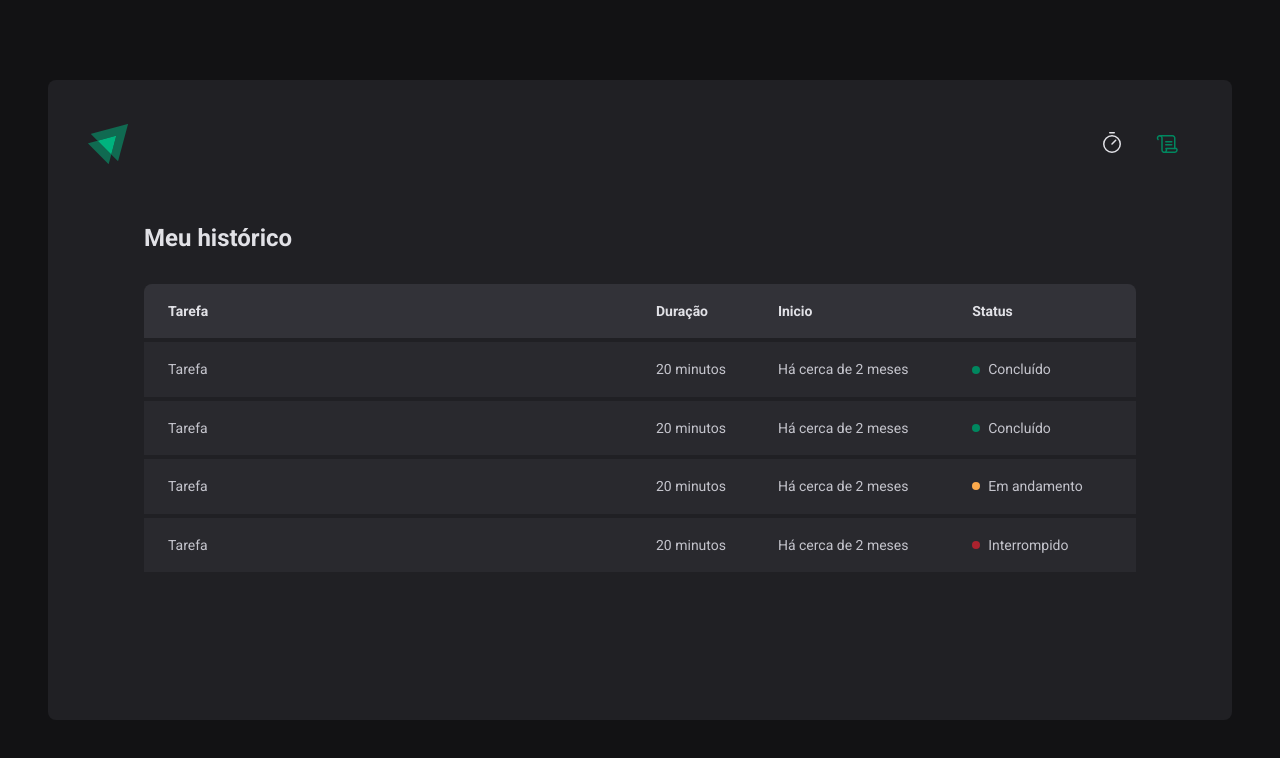
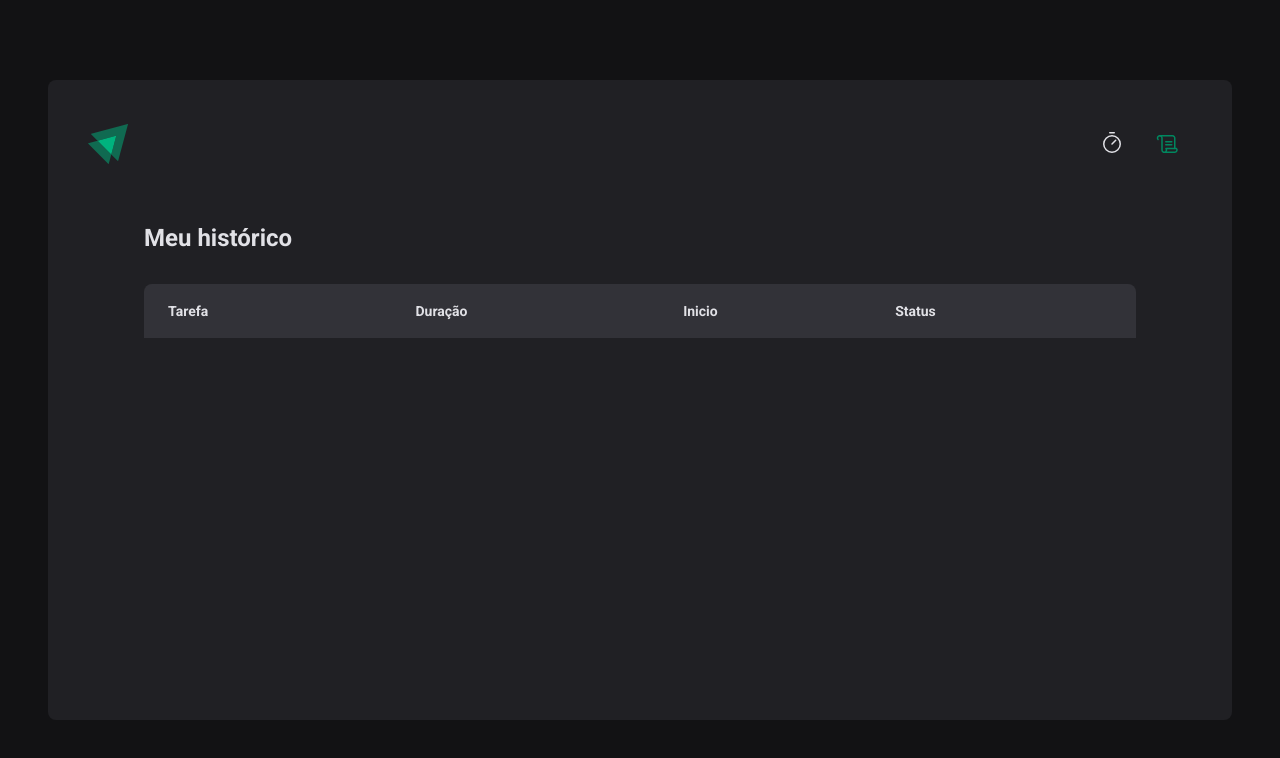
Before and after one commit to Leozinho11/IgniteTimer, a React (Vite) app in the folder ignitetimer/: page /history in a window 1280 px wide. Shown: the top 758 px of the page. Built offline with nearby package versions, Linux system fonts and the light colour scheme.

Commit message:
App done

```diff
--- /dev/null
+++ b/ignitetimer/src/contexts/CyclesContexts.tsx
@@ -0,0 +1,95 @@
+import { createContext, ReactNode, useState } from "react";
+
+interface CreateCycleData {
+    task: string
+    minutesAmount: number
+}
+
+interface Cycle {
+    id: string,
+    task: string,
+    minutesAmount: number,
+    startDate: Date,
+    interruptedDate?: Date,
+    finishedDate?: Date
+}
+
+interface CyclesContextType {
+    cycles: Cycle[]
+    activeCycle: Cycle | undefined
+    activeCycleId: string | null
+    amountSecondsPassed: number
+    markCurrentCycleAsFinished: () => void
+    setSecondsPassed: (seconds: number) => void
+    createNewCicle: (data: CreateCycleData) => void
+    interruptCurrentCycle: () => void
+}
+
+
+export const CyclesContext = createContext({} as CyclesContextType)
+
+interface CyclesContextProviderProps {
+    children: ReactNode
+}
+
+export function CyclesContextProvider({ children }: CyclesContextProviderProps) {
+
+    const [cycles, setCycles] = useState<Cycle[]>([]);
+    const [activeCycleId, setActiveCycleId] = useState<string | null>(null)
+    const [amountSecondsPassed, setAmountSecondsPassed] = useState(0)
+
+    const activeCycle = cycles.find((cycle) => cycle.id === activeCycleId)
+
+    function setSecondsPassed(seconds: number){
+        setAmountSecondsPassed(seconds)
+    }
+
+    function markCurrentCycleAsFinished(){
+        setCycles((state) =>
+            state.map(cycle => {
+            if(cycle.id === activeCycleId){
+               return { ...cycle, interruptedDate: new Date() }
+            } else{
+                return cycle
+            }
+        }),
+        )
+    }
+
+    function createNewCicle(data: CreateCycleData){
+        const id = String(new Date().getTime())
+
+        const newCycle: Cycle = {
+        id,
+        task: data.task,
+        minutesAmount: data.minutesAmount,
+        startDate: new Date(),
+       }
+
+       setCycles((state) => [...state, newCycle])
+       setActiveCycleId(id)
+       setAmountSecondsPassed(0)
+    }
+
+    function interruptCurrentCycle(){
+
+        setActiveCycleId(null)
+        document.title = 'Ignite Timer'
+    }
+
+    return(
+        <CyclesContext.Provider
+        value={{
+          cycles,
+          activeCycle,
+          activeCycleId,
+          amountSecondsPassed,
+          markCurrentCycleAsFinished,
+          setSecondsPassed,
+          createNewCicle,
+          interruptCurrentCycle
+        }}>
+            {children}
+        </CyclesContext.Provider>
+    )
+}
--- a/ignitetimer/src/pages/History/Index.tsx
+++ b/ignitetimer/src/pages/History/Index.tsx
@@ -1,9 +1,17 @@
+import { useContext } from "react";
+import { formatDistanceToNow } from "date-fns";
+import ptBR from "date-fns/esm/locale/pt-BR";
+import { CyclesContext } from "../../contexts/CyclesContexts";
 import { HistoryContainer, HistoryList, Status } from "./styles";
 
 export function History(){
+
+    const { cycles } = useContext(CyclesContext)
+
     return(
         <HistoryContainer>
             <h1>Meu histórico</h1>
+
 
             <HistoryList>
                 <table>
@@ -17,38 +25,31 @@
                     </thead>
 
                     <tbody>
-                        <tr>
-                            <td>Tarefa</td>
-                            <td>20 minutos</td>
-                            <td>Há cerca de 2 meses</td>
+                      {cycles.map(cycle => {
+                        return(
+                        <tr key={cycle.id}>
+                            <td>{cycle.task}</td>
+                            <td>{cycle.minutesAmount} minutos</td>
+                            <td>{formatDistanceToNow(cycle.startDate, {
+                                addSuffix: true,
+                                locale: ptBR
+                            })}</td>
                             <td>
-                            <Status statusColor="green">Concluído</Status>
+                              {cycle.finishedDate && (
+                              <Status statusColor="green">Concluido</Status>
+                              )}
+
+                              {cycle.interruptedDate && (
+                              <Status statusColor="red">Interrompido</Status>
+                              )}
+
+                              {(!cycle.finishedDate && !cycle.interruptedDate) && (
+                              <Status statusColor="yellow">Em andamento</Status>
+                              )}
                             </td>
                         </tr>
-                        <tr>
-                            <td>Tarefa</td>
-                            <td>20 minutos</td>
-                            <td>Há cerca de 2 meses</td>
-                            <td>
-                            <Status statusColor="green">Concluído</Status>
-                            </td>
-                        </tr>
-                        <tr>
-                            <td>Tarefa</td>
-                            <td>20 minutos</td>
-                            <td>Há cerca de 2 meses</td>
-                            <td>
-                            <Status statusColor="yellow">Em andamento</Status>
-                            </td>
-                        </tr>
-                        <tr>
-                            <td>Tarefa</td>
-                            <td>20 minutos</td>
-                            <td>Há cerca de 2 meses</td>
-                            <td>
-                            <Status statusColor="red">Interrompido</Status>
-                            </td>
-                        </tr>
+                        )
+                      })}
                     </tbody>
                 </table>
             </HistoryList>
--- a/ignitetimer/src/pages/Home/Index.tsx
+++ b/ignitetimer/src/pages/Home/Index.tsx
@@ -3,30 +3,11 @@
 import { FormProvider, useForm } from 'react-hook-form';
 import { zodResolver } from '@hookform/resolvers/zod';
 import Zod, * as zod from 'zod';
-import { createContext, useState } from "react";
+import { useContext } from "react";
 import { NewCycleForm } from "./components/NewCycleForm/Index";
 import { Countdown } from "./components/Countdown/Index";
+import { CyclesContext } from "../../contexts/CyclesContexts";
 
-
-interface Cycle {
-    id: string,
-    task: string,
-    minutesAmount: number,
-    startDate: Date,
-    interruptedDate?: Date,
-    finishedDate?: Date
-}
-
-
-interface CyclesContextType {
-    activeCycle: Cycle | undefined
-    activeCycleId: string | null
-    amountSecondsPassed: number
-    markCurrentCycleAsFinished: () => void
-    setSecondsPassed: (seconds: number) => void
-}
-
-export const CyclesContext = createContext({} as CyclesContextType)
 
 const newCycleFormValidationSchema = zod.object({
     task: zod.string().min(1, 'Informe a tarefa'),
@@ -38,15 +19,8 @@
 type NewCicleFormData = zod.infer<typeof newCycleFormValidationSchema>
 
 export function Home(){
-    const [cycles, setCycles] = useState<Cycle[]>([]);
-    const [activeCycleId, setActiveCycleId] = useState<string | null>(null)
-    const [amountSecondsPassed, setAmountSecondsPassed] = useState(0)
 
-    const activeCycle = cycles.find((cycle) => cycle.id === activeCycleId)
-
-    function setSecondsPassed(seconds: number){
-        setAmountSecondsPassed(seconds)
-    }
+    const { activeCycle, createNewCicle, interruptCurrentCycle } = useContext(CyclesContext)
 
     const newCycleForm = useForm<NewCicleFormData>({
         resolver: zodResolver(newCycleFormValidationSchema),
@@ -58,40 +32,9 @@
 
     const {handleSubmit, watch, reset} = newCycleForm
 
-    function markCurrentCycleAsFinished(){
-        setCycles((state) =>
-            state.map(cycle => {
-            if(cycle.id === activeCycleId){
-               return { ...cycle, interruptedDate: new Date() }
-            } else{
-                return cycle
-            }
-        }),
-        )
-    }
-
-    function handleCreateNewCicle(data: NewCicleFormData){
-        const id = String(new Date().getTime())
-
-        const newCycle: Cycle = {
-        id,
-        task: data.task,
-        minutesAmount: data.minutesAmount,
-        startDate: new Date(),
-       }
-
-       setCycles((state) => [...state, newCycle])
-       setActiveCycleId(id)
-       setAmountSecondsPassed(0)
-
-       reset()
-
-    }
-
-    function handleInterruptCycle(){
-
-        setActiveCycleId(null)
-        document.title = 'Ignite Timer'
+    function handleCreateNewCicle(data: NewCicleFormData) {
+        createNewCicle(data)
+        reset()
     }
 
     const task = watch('task')
@@ -101,22 +44,14 @@
     return(
         <HomeContainer>
             <form onSubmit={handleSubmit(handleCreateNewCicle)} action="">
-                <CyclesContext.Provider
-                value={{
-                    activeCycle,
-                    activeCycleId,
-                    markCurrentCycleAsFinished,
-                    amountSecondsPassed,
-                    setSecondsPassed
-                }}>
+
                     <FormProvider {...newCycleForm}>
                         <NewCycleForm />
                     </FormProvider>
                     <Countdown />
-                </CyclesContext.Provider>
 
             { activeCycle ? (
-                <StopCountdownButton onClick={handleInterruptCycle} type="button">
+                <StopCountdownButton onClick={interruptCurrentCycle} type="button">
                 <HandPalm size={24} />
                 Interromper
                 </StopCountdownButton>
--- a/ignitetimer/src/pages/Home/components/Countdown/Index.tsx
+++ b/ignitetimer/src/pages/Home/components/Countdown/Index.tsx
@@ -1,6 +1,6 @@
 import { differenceInSeconds } from "date-fns";
 import { useContext, useEffect, useState } from "react";
-import { CyclesContext } from "../../Index";
+import { CyclesContext } from "../../../../contexts/CyclesContexts";
 import { CountdownContainer, Separator } from "./styles";
 
 
--- a/ignitetimer/src/pages/Home/components/NewCycleForm/Index.tsx
+++ b/ignitetimer/src/pages/Home/components/NewCycleForm/Index.tsx
@@ -1,7 +1,7 @@
 import { FormContainer, MinutesAmountInput, TaskInput } from "./styles";
 import { useContext } from "react";
-import { CyclesContext } from "../../Index";
 import { useFormContext } from "react-hook-form";
+import { CyclesContext } from "../../../../contexts/CyclesContexts";
 
 
 
```
Also changed, not shown: ignitetimer/src/App.tsx (+10 -1 lines).
